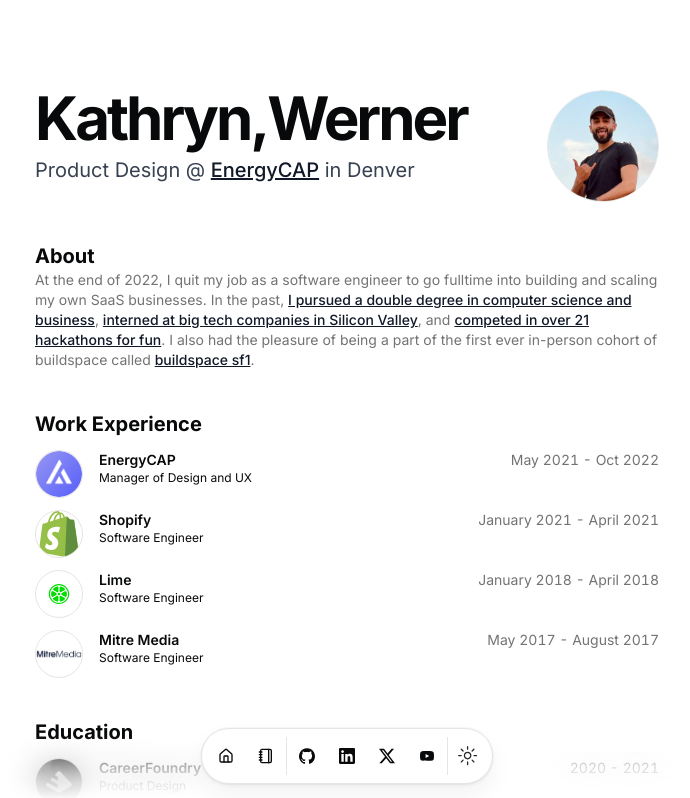
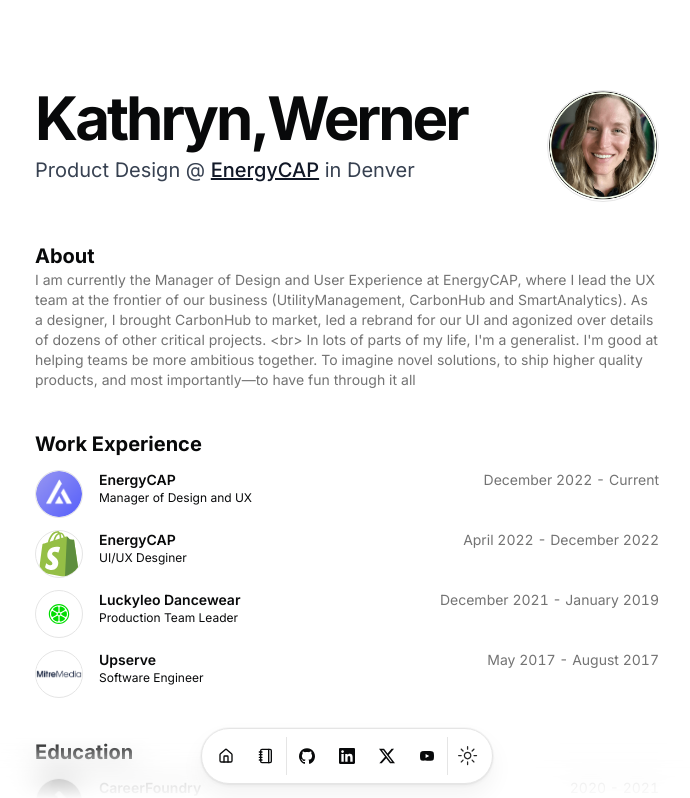
Before and after one commit to wernerkat/portfolio-website, a Next.js app: page / in a window 1280 px wide. Shown: the top 798 px of the page, without its empty margins (293-983 px from the left). Built offline with nearby package versions, Linux system fonts and the light colour scheme.

Commit message:
updated about

```diff
--- a/src/data/resume.tsx
+++ b/src/data/resume.tsx
@@ -10,8 +10,8 @@
   description:
     "Product Design @ [EnergyCAP](https://www.energycap.com/) in Denver",
   summary:
-    "At the end of 2022, I quit my job as a software engineer to go fulltime into building and scaling my own SaaS businesses. In the past, [I pursued a double degree in computer science and business](/#education), [interned at big tech companies in Silicon Valley](https://www.youtube.com/watch?v=d-LJ2e5qKdE), and [competed in over 21 hackathons for fun](/#hackathons). I also had the pleasure of being a part of the first ever in-person cohort of buildspace called [buildspace sf1](https://buildspace.so/sf1).",
-  avatarUrl: "/me.png",
+    "I am currently the Manager of Design and User Experience at EnergyCAP, where I lead the UX team at the frontier of our business (UtilityManagement, CarbonHub and SmartAnalytics). As a designer, I brought CarbonHub to market, led a rebrand for our UI and agonized over details of dozens of other critical projects. <br> In lots of parts of my life, I'm a generalist. I'm good at helping teams be more ambitious together. To imagine novel solutions, to ship higher quality products, and most importantly—to have fun through it all",
+  avatarUrl: "/portraitds.png",
   skills: [
     "React",
     "Next.js",
@@ -78,37 +78,37 @@
       location: "Denver",
       title: "Manager of Design and UX",
       logoUrl: "/atomic.png",
-      start: "May 2021",
-      end: "Oct 2022",
+      start: "December 2022",
+      end: "Current",
       description: "Led",
     },
     {
-      company: "Shopify",
+      company: "EnergyCAP",
       badges: [],
-      href: "https://shopify.com",
-      location: "Remote",
-      title: "Software Engineer",
+      href: "https://energycap.com",
+      ocation: "Denver",
+      title: "UI/UX Desginer",
       logoUrl: "/shopify.svg",
-      start: "January 2021",
-      end: "April 2021",
+      start: "April 2022",
+      end: "December 2022",
       description:
         "Implemented a custom Kubernetes controller in Go to automate the deployment of MySQL and ProxySQL custom resources in order to enable 2,000+ internal developers to instantly deploy their app databases to production. Wrote several scripts in Go to automate MySQL database failovers while maintaining master-slave replication topologies and keeping Zookeeper nodes consistent with changes.",
     },
 
     {
-      company: "Lime",
+      company: "Luckyleo Dancewear",
       href: "https://li.me/",
       badges: [],
-      location: "San Francisco, CA",
-      title: "Software Engineer",
+      location: "Denver, CO",
+      title: "Production Team Leader",
       logoUrl: "/lime.svg",
-      start: "January 2018",
-      end: "April 2018",
+      start: "December 2021",
+      end: "January 2019",
       description:
         "Proposed and implemented an internal ruby API for sending/receiving commands to scooters over LTE networks. Developed a fully automated bike firmware update system to handle asynchronous firmware updates of over 100,000+ scooters worldwide, and provide progress reports in real-time using React, Ruby on Rails, PostgreSQL and AWS EC2 saving hundreds of developer hours.",
     },
     {
-      company: "Mitre Media",
+      company: "Upserve",
       href: "https://mitremedia.com/",
       badges: [],
       location: "Toronto, ON",
```
Also changed, not shown: public/portraitds.png (added).
